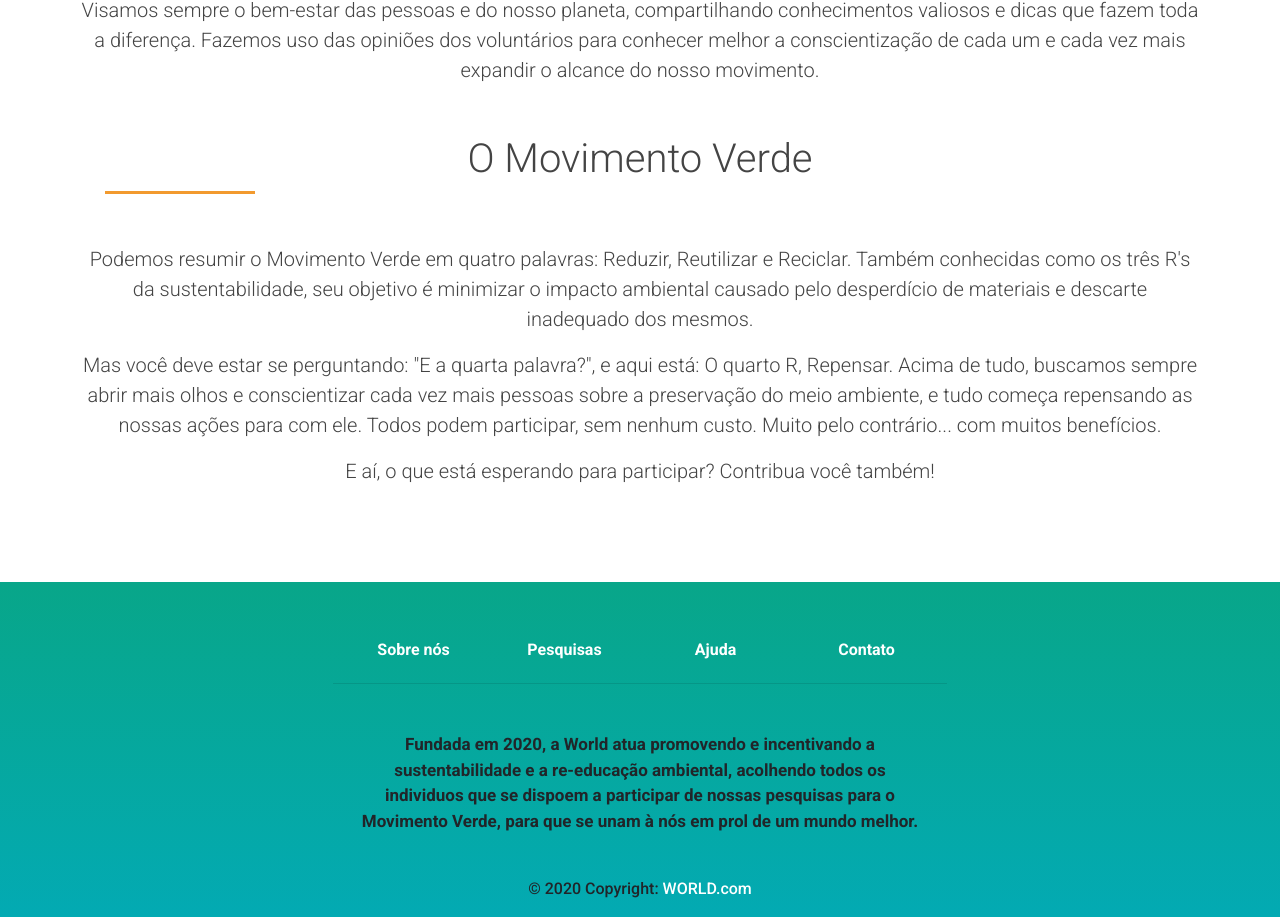
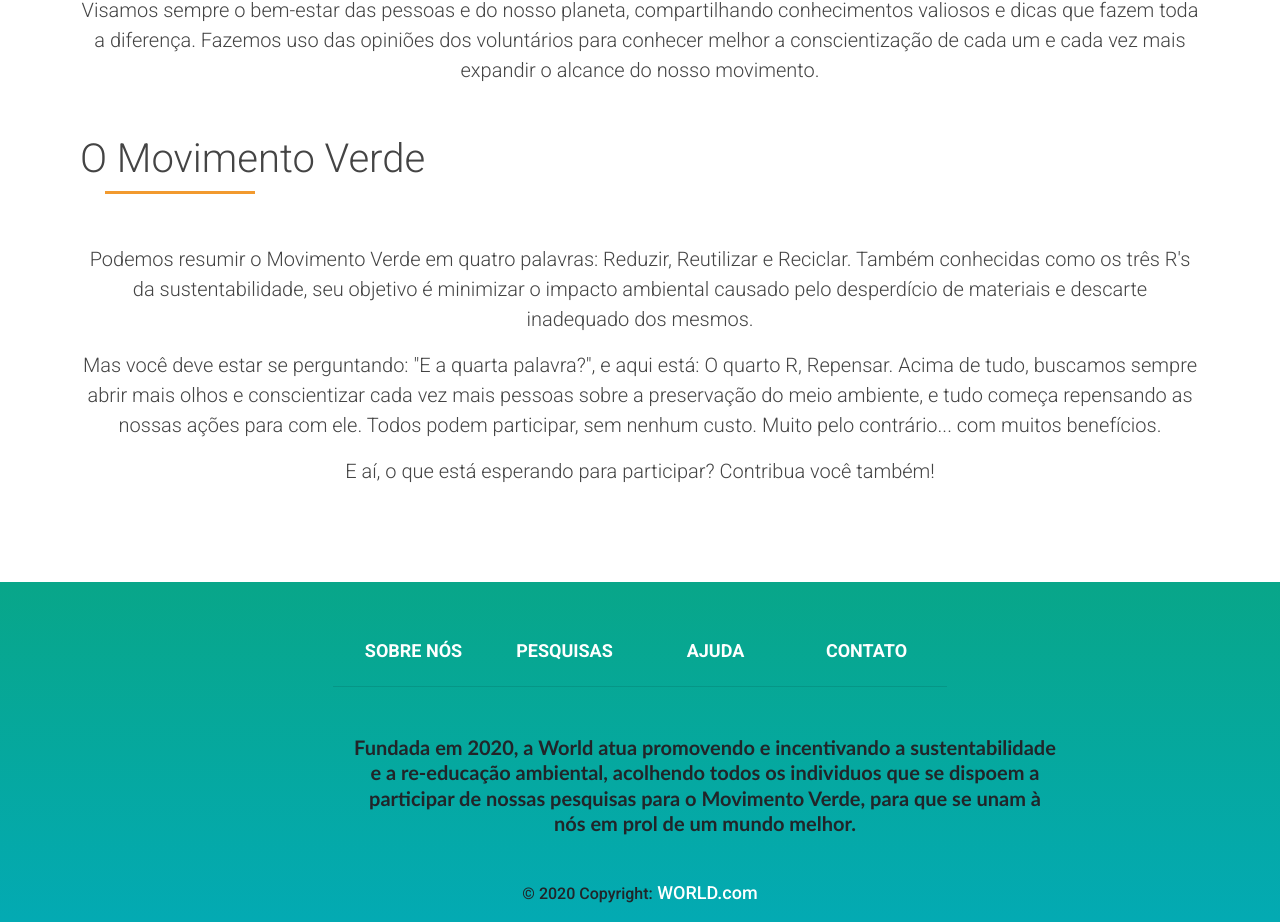
Before and after one commit to Ana204/-Search_site, a React (Create React App) app in the folder frontend/: page / in a window 1280 px wide. Shown: the part 1196-2118 px from the top of the page. Built offline with nearby package versions, Linux system fonts and the light colour scheme.

Commit message:
Updates on footer

```diff
--- a/frontend/src/Layouts/Forms/styles.css
+++ b/frontend/src/Layouts/Forms/styles.css
@@ -21,7 +21,6 @@
 
 h1 {
     font-size: 30px;
-    text-align: center;
 }
 
 h5 {
--- a/frontend/src/Layouts/Home/index.jsx
+++ b/frontend/src/Layouts/Home/index.jsx
@@ -21,7 +21,7 @@ function Home() {
                 <LogoImage src={Logo} alt="Logo word" />
                 <div className="Info">
                   <h1>COM SUA AJUDA PODEMOS SALVAR O PLANETA</h1>
-                  <h4>Faca a sua parte, ajude a fazer um mundo melhor com sua opiniao.</h4>
+                  <h4>Faça a sua parte, ajude a fazer um mundo melhor com sua opinião.</h4>
                 </div>
                 <div class="btn_enter">
                   <Link to="/pesquisas">Pesquisas</Link>
@@ -66,22 +66,22 @@ function Home() {
               <MDBRow className="pt-5 mb-3 text-center d-flex justify-content-center">
                 <MDBCol md="2" className="b-3">
                   <h6 className="title font-weight-bold">
-                    <a href="#!">Sobre nós</a>
+                    <a href="#!">SOBRE NÓS</a>
                   </h6>
                 </MDBCol>
                 <MDBCol md="2" className="b-3">
                   <h6 className="title font-weight-bold">
-                    <a href="#!">Pesquisas</a>
+                    <a href="#!">PESQUISAS</a>
                   </h6>
                 </MDBCol>
                 <MDBCol md="2" className="b-3">
                   <h6 className="title font-weight-bold">
-                    <a href="#!">Ajuda</a>
+                    <a href="#!">AJUDA</a>
                   </h6>
                 </MDBCol>
                 <MDBCol md="2" className="b-3">
                   <h6 className="title font-weight-bold">
-                    <a href="#!">Contato</a>
+                    <a href="#!">CONTATO</a>
                   </h6>
                 </MDBCol>
               </MDBRow>
--- a/frontend/src/Layouts/Home/styles.js
+++ b/frontend/src/Layouts/Home/styles.js
@@ -231,11 +231,13 @@ export const Container2 = styled.div`
   a{
     color: white;
     font-family: 'Roboto', sans-serif;
+    font-size: 18px
   }
 
   p{
-    font-family: 'Roboto', sans-serif;
+    font-family: Calibri;
     align-itens: center;
-    font-size: 17px;
+    font-size: 20px;
+    width: 88vh;
   }
 `;
```
